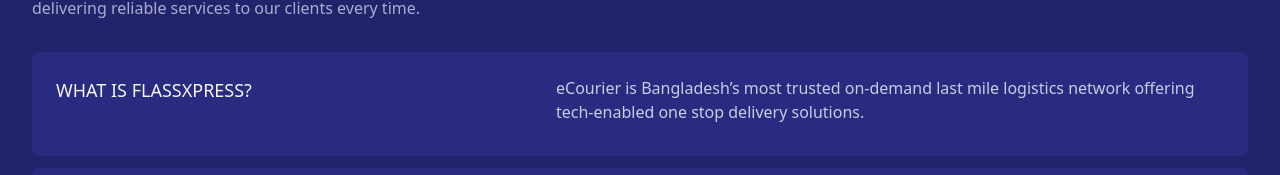
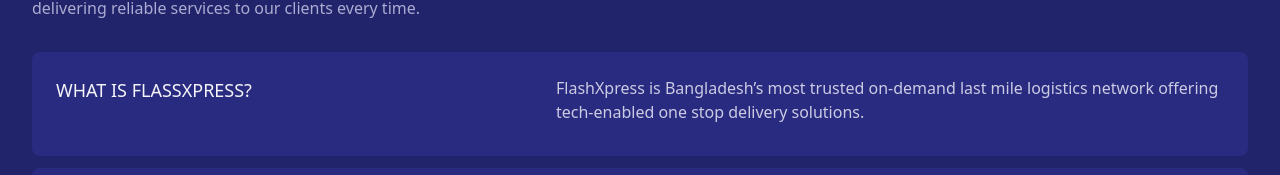
Before and after one commit to MostofaNobiTanveer/FlashXpress-Client, a React (Create React App) app: page /about in a window 1280 px wide. Shown: the part 316-491 px from the top of the page. Built offline with nearby package versions, Linux system fonts and the light colour scheme; no server answers.

Commit message:
readme updated

```diff
--- a/src/components/ParcelDetailsPopup.js
+++ b/src/components/ParcelDetailsPopup.js
@@ -191,7 +191,7 @@ const ParcelDetailsPopup = ({ handleModalOpen, parcel }) => {
                             className="bg-gray-50 flex-1 text-sm text-smalt-900 py-2 block px-3 border border-gray-300 rounded-md shadow-sm focus:outline-none focus:ring-indigo-500 focus:border-indigo-500"
                           >
                             <option value="">Select Status</option>
-                            <option value="picked">Pending</option>
+                            <option value="pending">Pending</option>
                             <option value="picked">Picked</option>
                             <option value="processing">Processing</option>
                             <option value="completed">Completed</option>
--- a/src/pages/About.js
+++ b/src/pages/About.js
@@ -4,7 +4,7 @@ const aboutUs = [
   {
     question: "WHAT IS FlassXpress?",
     answer:
-      "eCourier is Bangladesh’s most trusted on-demand last mile logistics network offering tech-enabled one stop delivery solutions.",
+      "FlashXpress is Bangladesh’s most trusted on-demand last mile logistics network offering tech-enabled one stop delivery solutions.",
   },
   {
     question: "IS FlashXpress Reliable?",
```
